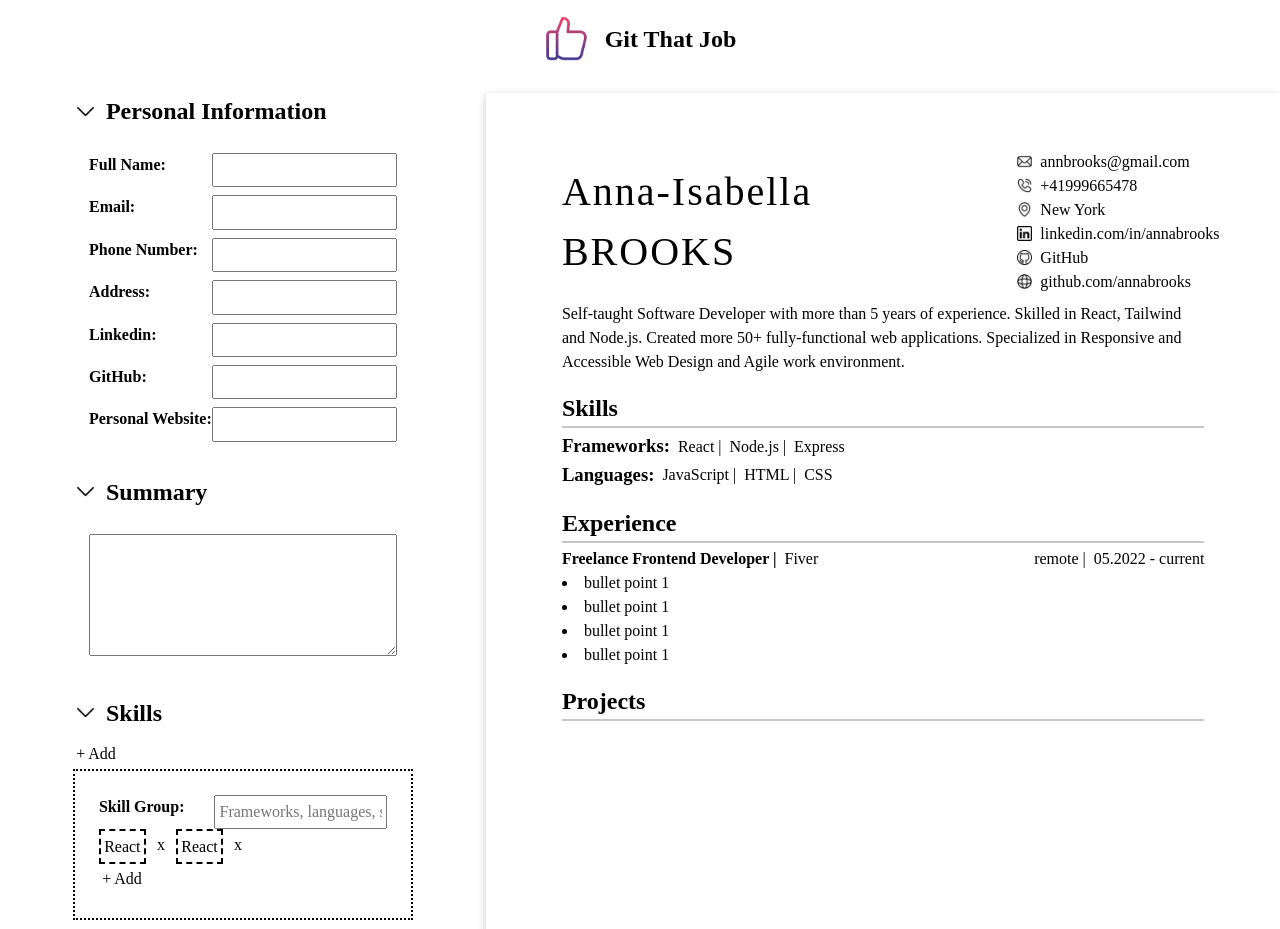
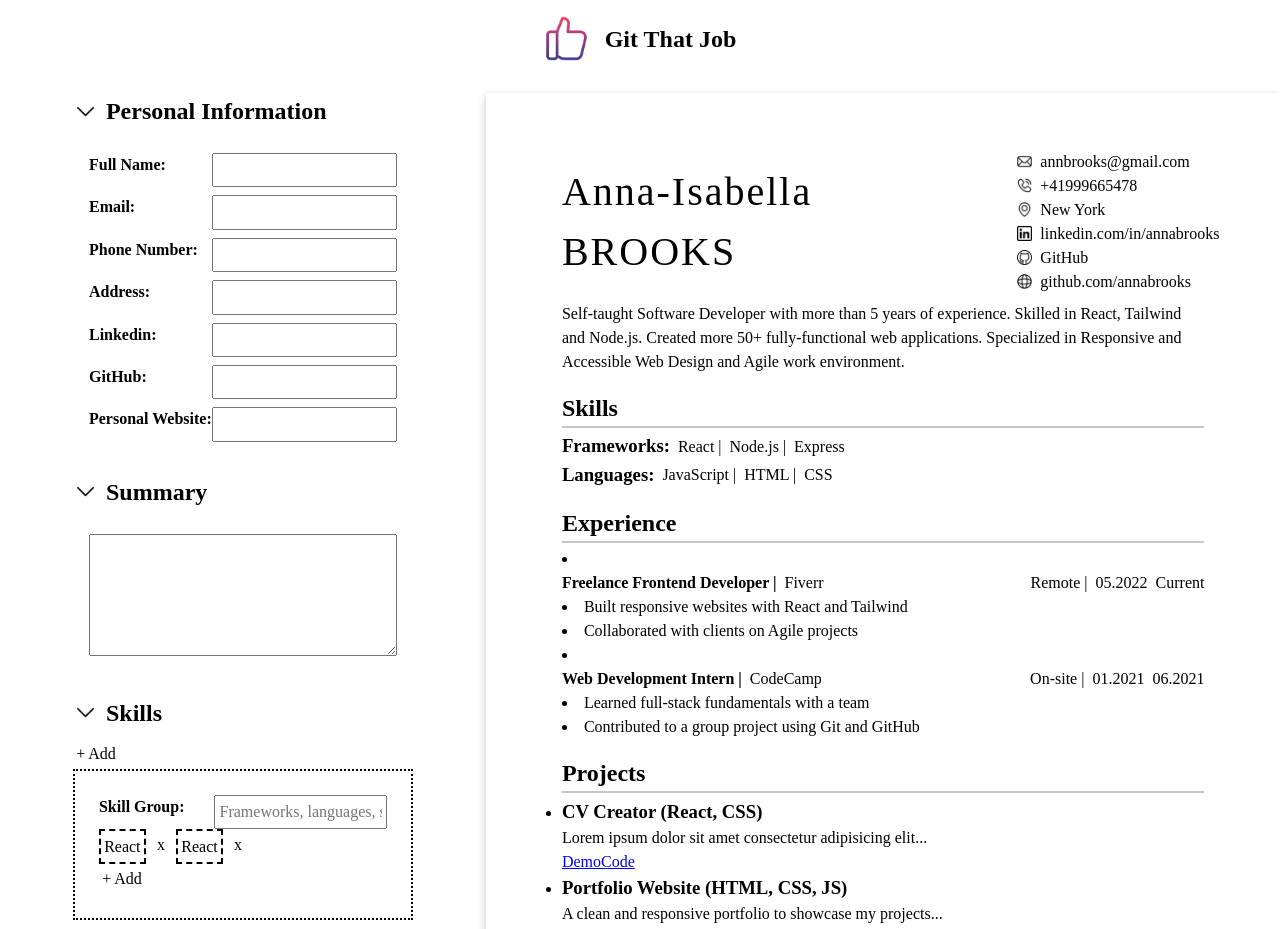
Before and after one commit to verobelo/cv-creator, a React (Vite) app in the folder cv-creator/: page / in a window 1280 px wide. Shown: the top 929 px of the page. Built offline with nearby package versions, Linux system fonts and the light colour scheme; a web font is replaced by a local one.

Commit message:
Add Projects Preview Component & Structure elements with ul and li

```diff
--- a/cv-creator/src/App.jsx
+++ b/cv-creator/src/App.jsx
@@ -358,28 +358,47 @@ function ExperienceListPreview() {
   return (
     <section className="experience-preview">
       <h2>Experience</h2>
+      <ul className="experience-preview__list">
+        <li className="experience-preview__item">
           <div className="experience-preview__top">
             <div className="experience-preview__top--left">
               <h4>Freelance Frontend Developer</h4>
-          <p>Fiver</p>
+              <p>Fiverr</p>
             </div>
             <div className="experience-preview__top--right">
-          <p>remote</p>
-          <p>
-            <span>05.2022</span>
-            <span> - </span>
-            <span>current</span>
-          </p>
+              <p>Remote</p>
+              <p>05.2022</p>
+              <p>Current</p>
             </div>
           </div>
           <div className="experience-preview__description">
             <ul>
-          <li>bullet point 1</li>
-          <li>bullet point 1</li>
-          <li>bullet point 1</li>
-          <li>bullet point 1</li>
+              <li>Built responsive websites with React and Tailwind</li>
+              <li>Collaborated with clients on Agile projects</li>
             </ul>
           </div>
+        </li>
+
+        <li className="experience-preview__item">
+          <div className="experience-preview__top">
+            <div className="experience-preview__top--left">
+              <h4>Web Development Intern</h4>
+              <p>CodeCamp</p>
+            </div>
+            <div className="experience-preview__top--right">
+              <p>On-site</p>
+              <p>01.2021</p>
+              <p>06.2021</p>
+            </div>
+          </div>
+          <div className="experience-preview__description">
+            <ul>
+              <li>Learned full-stack fundamentals with a team</li>
+              <li>Contributed to a group project using Git and GitHub</li>
+            </ul>
+          </div>
+        </li>
+      </ul>
     </section>
   );
 }
@@ -388,6 +407,45 @@ function ProjectsListPreview() {
   return (
     <section className="projects-preview">
       <h2>Projects</h2>
+      <ul className="projects-preview__list">
+        <li className="project-preview__item">
+          <h3>CV Creator (React, CSS)</h3>
+          <p>Lorem ipsum dolor sit amet consectetur adipisicing elit...</p>
+          <div className="project-preview__links">
+            <a
+              href="https://cvcreator.com"
+              target="_blank"
+              rel="noopener noreferrer">
+              Demo
+            </a>
+            <a
+              href="https://github.com/annbrooks/cvcreator.io"
+              target="_blank"
+              rel="noopener noreferrer">
+              Code
+            </a>
+          </div>
+        </li>
+
+        <li className="project-preview__item">
+          <h3>Portfolio Website (HTML, CSS, JS)</h3>
+          <p>A clean and responsive portfolio to showcase my projects...</p>
+          <div className="project-preview__links">
+            <a
+              href="https://anabrooks.dev"
+              target="_blank"
+              rel="noopener noreferrer">
+              Demo
+            </a>
+            <a
+              href="https://github.com/annbrooks/portfolio"
+              target="_blank"
+              rel="noopener noreferrer">
+              Code
+            </a>
+          </div>
+        </li>
+      </ul>
     </section>
   );
 }
```
Lines whose indentation alone changed are shown as unchanged.
